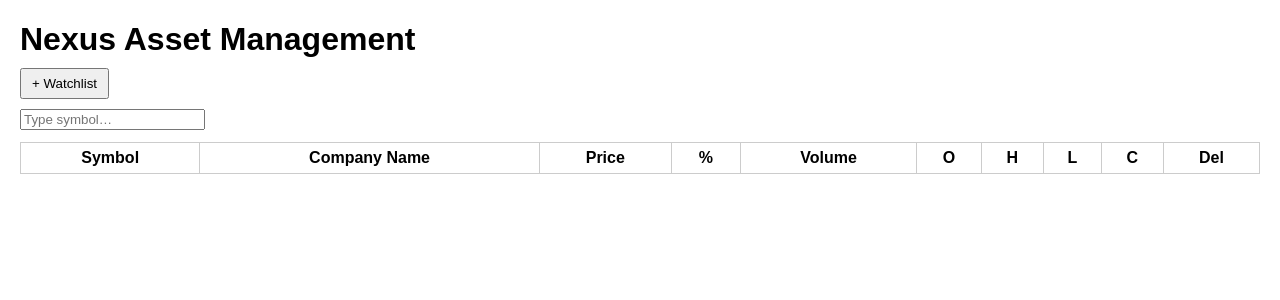
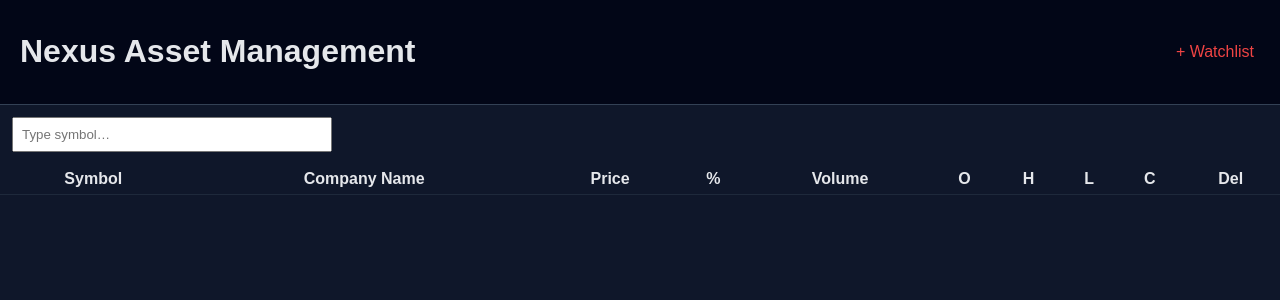
Before and after one commit to mrchopzy-ui/kotak-watchlist, a Flask app: page / in a window 1280 px wide. Shown: the top 300 px of the page. Run offline with Flask 3, Linux system fonts and the light colour scheme; data that the repository does not hold is empty.

Commit message:
Update style.css

```diff
--- a/static/style.css
+++ b/static/style.css
@@ -1,46 +1,10 @@
-body { font-family: Arial; margin: 20px; }
-h1 { margin-bottom: 10px; }
-
-.tabs, .instrument-tabs {
-    display: flex;
-    gap: 6px;
-    margin-bottom: 10px;
-}
-
-.tab, .inst, button {
-    padding: 6px 10px;
-    cursor: pointer;
-}
-
-.active {
-    background: #000;
-    color: #fff;
-}
-
-.hidden {
-    display: none;
-}
-
-.suggestions div {
-    border: 1px solid #ccc;
-    padding: 5px;
-    cursor: pointer;
-}
-
-.fo-row {
-    display: flex;
-    gap: 6px;
-    margin-top: 6px;
-}
-
-table {
-    width: 100%;
-    border-collapse: collapse;
-    margin-top: 12px;
-}
-
-th, td {
-    border: 1px solid #ccc;
-    padding: 6px;
-    text-align: center;
-}
+body{font-family:Arial;background:#0f172a;color:#e5e7eb;margin:0}
+header{display:flex;justify-content:space-between;padding:12px 20px;background:#020617}
+.tabs{display:flex;border-bottom:1px solid #334155}
+.tab{padding:8px 16px;cursor:pointer}
+.tab.active{background:#1e293b}
+#search{margin:12px;width:300px;padding:8px}
+table{width:100%;border-collapse:collapse}
+th,td{padding:6px;border-bottom:1px solid #1e293b;text-align:center}
+tr:hover{background:#1e293b;cursor:pointer}
+button{background:none;border:none;color:#ef4444;font-size:16px;cursor:pointer}
```
